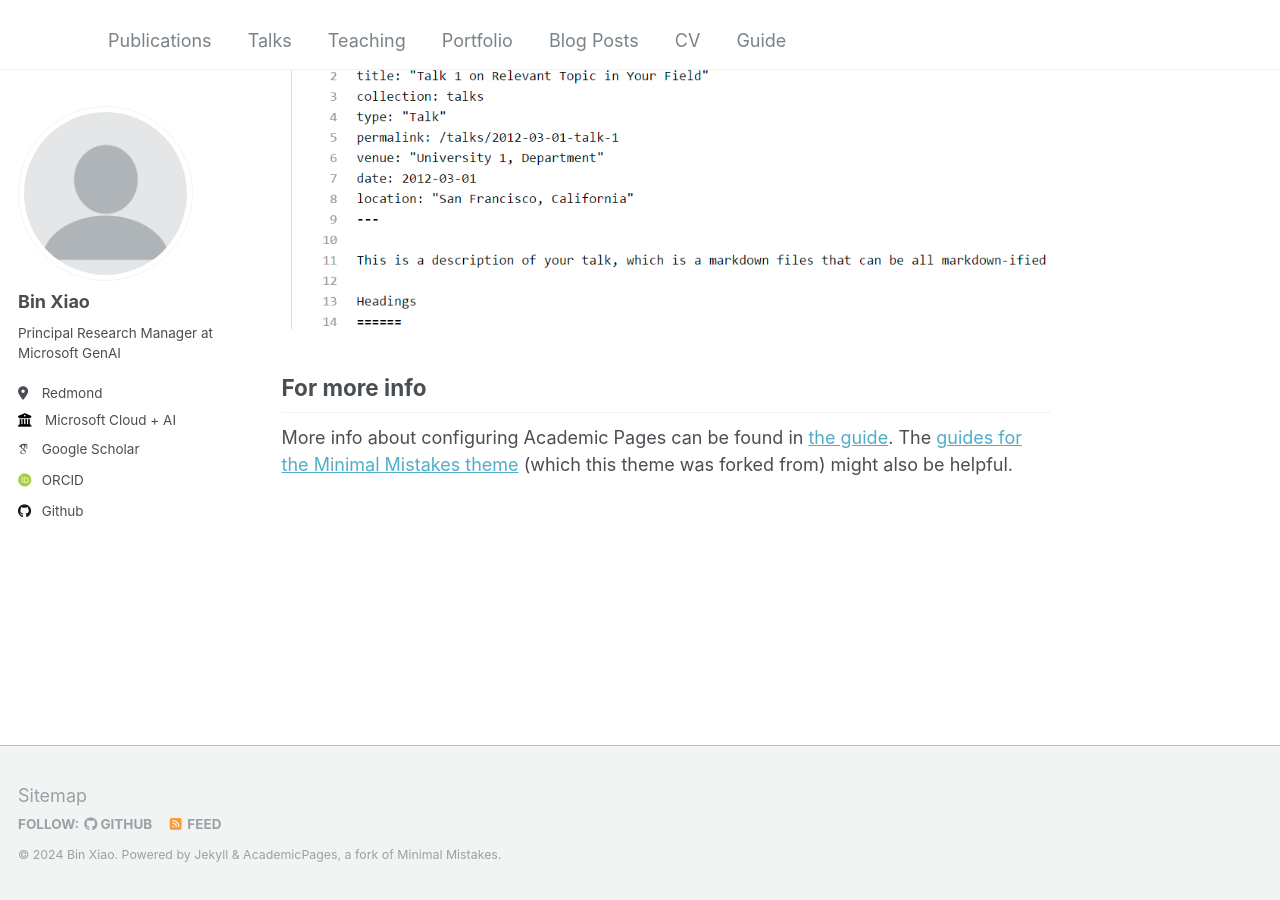
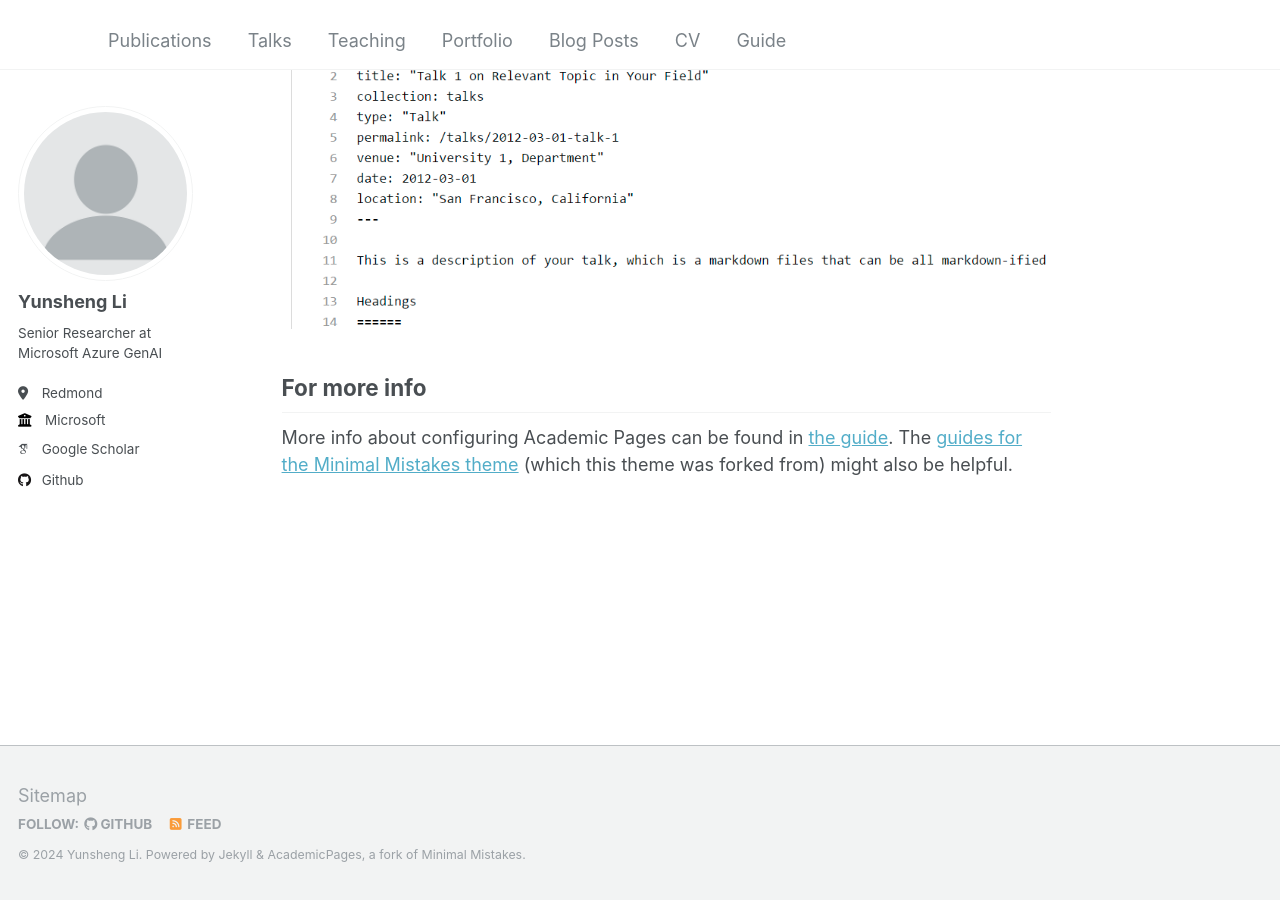
Before and after one commit to liyunsheng13/liyunsheng13.github.io, a Jekyll site: the page built from _pages/about.md, in a window 1280 px wide and 900 px high, scrolled down 2660 px. Built offline with Jekyll 4.4.1, drawn with Linux system fonts in a browser that asks for light colours; some web fonts are replaced.

Commit message:
modify config

```diff
--- a/_config.yml
+++ b/_config.yml
@@ -9,11 +9,11 @@
 locale                   : "en-US"
 title                    : ""
 title_separator          : ""
-name                     : &name "Bin Xiao"
-description              : &description "Principal Research Manager"
-url                      : https://leoxiaobin.github.io # the base hostname & protocol for your site e.g. "https://mmistakes.github.io"
+name                     : &name "Yunsheng Li"
+description              : &description "Senior Researcher"
+url                      : https://liyunsheng13.github.io # the base hostname & protocol for your site e.g. "https://mmistakes.github.io"
 baseurl                  : "" # the subpath of your site, e.g. "/blog"
-repository               : "leoxiaobin/leoxiaobin.github.io"
+repository               : "liyunsheng13/liyunsheng13.github.io"
 teaser                   :  # filename of teaser fallback teaser image placed in /images/, .e.g. "500x300.png"
 breadcrumbs              : false # true, false (default)
 words_per_minute         : 160
@@ -80,13 +80,13 @@ analytics:
 
 # Site Author
 author:
-  name             : "Bin Xiao"
+  name             : "Yunsheng Li"
   avatar           : "profile.png"
-  bio              : "Principal Research Manager at Microsoft GenAI"
+  bio              : "Senior Researcher at Microsoft Azure GenAI"
   location         : "Redmond"
-  employer         : Microsoft Cloud + AI
+  employer         : Microsoft
   pubmed           : # "https://www.ncbi.nlm.nih.gov/pubmed/?term=john+snow"
-  googlescholar    : "https://scholar.google.com/citations?user=t5HZdzoAAAAJ&hl=en"
+  googlescholar    : "https://scholar.google.com/citations?user=hJrIyCwAAAAJ&hl=en"
   email            :
   researchgate     :  # example: "https://www.researchgate.net/profile/yourprofile"
   uri              :
@@ -96,14 +96,14 @@ author:
   flickr           :
   facebook         :
   foursquare       :
-  github           : "leoxiaobin"
+  github           : "liyunsheng13"
   google_plus      :
   keybase          :
   instagram        :
   impactstory      : #"https://profiles.impactstory.org/u/xxxx-xxxx-xxxx-xxxx"
   lastfm           :
   linkedin         :
-  orcid            : "https://orcid.org/0000-0001-6477-5911"
+  orcid            : #"https://orcid.org/0000-0001-6477-5911"
   pinterest        :
   soundcloud       :
   stackoverflow    : # http://stackoverflow.com/users/123456/username
```
